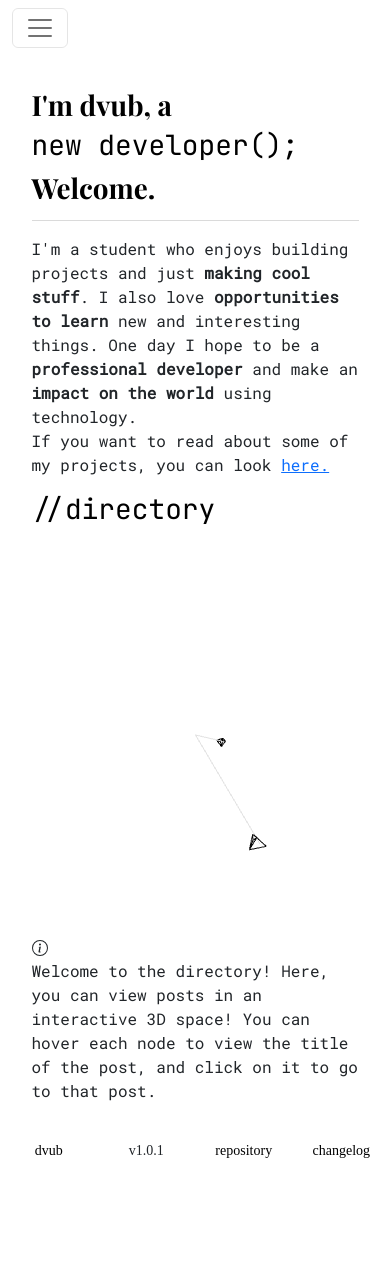
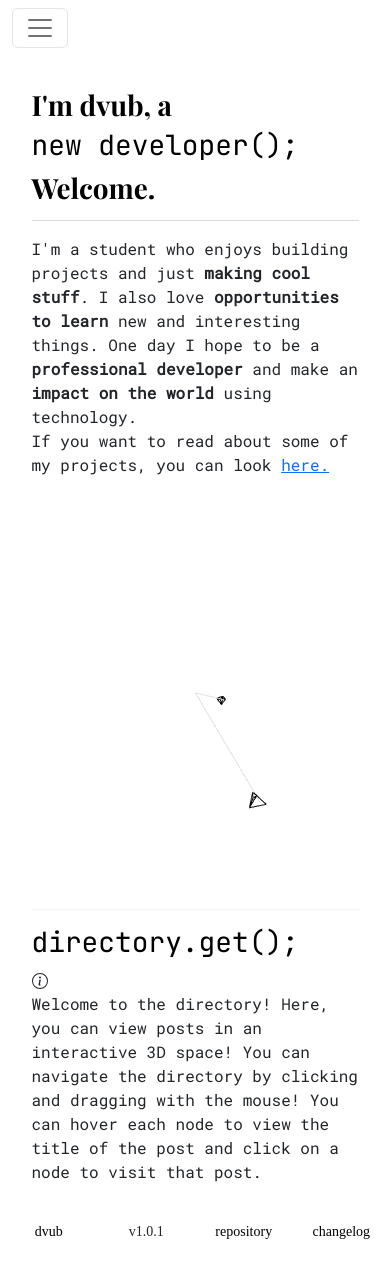
Before and after one commit to dvub/dvub-site, a Next.js app: page / in a window 390 px wide. Before the commit the page ends 1183 px from the top, so only its background shows below. Built offline with nearby package versions, Linux system fonts and the light colour scheme; a web font is replaced by a local one.

Commit message:
add more info, mobile warning

```diff
--- a/pages/index.tsx
+++ b/pages/index.tsx
@@ -8,7 +8,7 @@ import Scene from "../components/Scene";
 import Loading from "../components/Loading";
 import { Gear, InfoCircle } from "react-bootstrap-icons";
 import { Button } from "react-bootstrap";
-import {isMobile} from 'react-device-detect';
+import { isMobile } from 'react-device-detect';
 // todos:
 // work on readme
 const Home: NextPage = () => {
@@ -63,24 +63,32 @@ const Home: NextPage = () => {
                 </div>
               </div>
             </Col>
-            {!isLoading && !isMobile && (
+            {!isMobile && !isLoading && (
             <Col style={{ animationDelay: "0.75s" }} className="animate">
-                <h1 className="mono">&#47;&#47;directory</h1>
               <Scene metas={metas} fps={fps} />
+              <hr/>
+              <div>
+                <h1 className="mono">directory.get();</h1>
                 <InfoCircle />
-                <div>
                 <p>
-                    Welcome to the directory! Here, you can view posts in an interactive 3D space! You can hover each node to view the title of the post, and click on it to go to that post.
+                  Welcome to the directory!
+                  Here, you can view posts in an interactive 3D space!
+                  You can navigate the directory by clicking and dragging with the mouse!
+                  You can hover each node to view the title of the post and click on a node to visit that post.
+
                 </p>
               </div>
             </Col>
             )}
-            {isLoading && <p>Loading</p>}
             {isMobile && (
               <Col>
-                It appears you&apos;re viewing this page on a mobile device. Some features of this page are not intended or will not function for mobile users.
+                It looks like you&apos;re viewing this page on a mobile device. Some features of this page are <b>not intended</b> for mobile users and as such, <b>will not function properly</b>.
+                For the full experience, please visit this page on a desktop or laptop browser.
+                <br/>
+                <em>~the website wizard</em>
               </Col>
             )}
+            {isLoading && !isMobile && <p>Loading</p>}
           </Row>
         </Container>
       </div>
```
Lines whose indentation alone changed are shown as unchanged.
